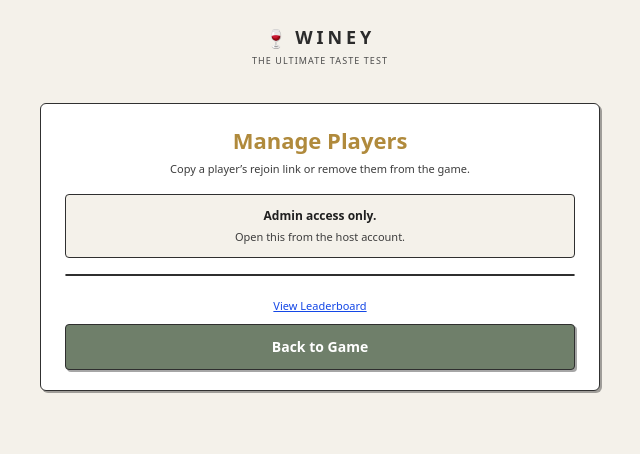
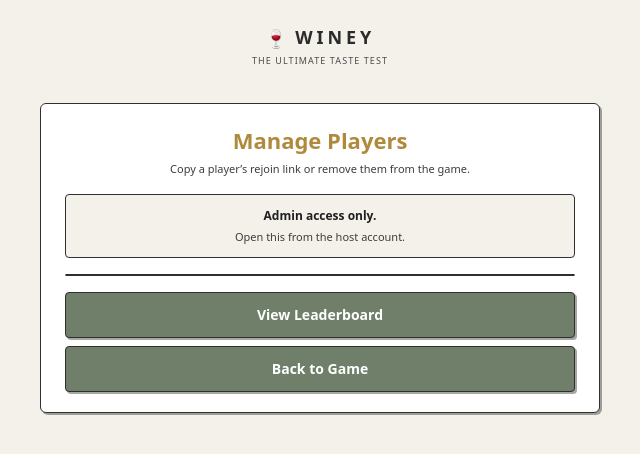
Before and after one commit to maximkali/Winey-Windsurf, a Next.js app: page /game/manage-players in a window 1280 px wide. Shown: the top 454 px of the page, without its empty margins (320-960 px from the left). Built offline with nearby package versions, Linux system fonts and the light colour scheme.

Commit message:
Make View Leaderboard a green button

```diff
--- a/src/app/game/gambit/page.tsx
+++ b/src/app/game/gambit/page.tsx
@@ -400,14 +400,13 @@ export default function GambitPage() {
                 </Link>
               ) : null}
               {data?.isHost ? <div className="mt-2" /> : null}
-              <Link
-                href={
-                  qs ? `/game/leaderboard?${qs}` : '/game/leaderboard'
-                }
-                className="text-[11px] text-blue-700 underline"
+              <Button
+                variant="outline"
+                className="w-full py-3"
+                onClick={() => router.push(qs ? `/game/leaderboard?${qs}` : '/game/leaderboard')}
               >
                 View Leaderboard
-              </Link>
+              </Button>
             </div>
           </WineyCard>
         </div>
--- a/src/app/game/manage-players/page.tsx
+++ b/src/app/game/manage-players/page.tsx
@@ -298,21 +298,23 @@ export default function ManagePlayersPage() {
               })}
             </div>
 
-            <div className="mt-4 text-center">
-              <Link
-                href={
-                  fromHref
+            <div className="mt-4">
+              <Button
+                variant="outline"
+                className="w-full py-3"
+                onClick={() => {
+                  const href = fromHref
                     ? qs
                       ? `/game/leaderboard?${qs}&from=${encodeURIComponent(fromHref)}`
                       : `/game/leaderboard?from=${encodeURIComponent(fromHref)}`
                     : qs
                       ? `/game/leaderboard?${qs}`
-                      : '/game/leaderboard'
-                }
-                className="text-[11px] text-blue-700 underline"
+                      : '/game/leaderboard';
+                  router.push(href);
+                }}
               >
                 View Leaderboard
-              </Link>
+              </Button>
             </div>
 
             <div className="mt-2">
--- a/src/app/game/round/[id]/page.tsx
+++ b/src/app/game/round/[id]/page.tsx
@@ -449,16 +449,18 @@ export default function RoundPage() {
             </div>
 
             <div className="mt-3 text-center">
-              <Link
-                href={
-                  qs
+              <Button
+                variant="outline"
+                className="w-full py-3"
+                onClick={() => {
+                  const href = qs
                     ? `/game/leaderboard?${qs}&from=${encodeURIComponent(`/game/round/${roundId}?${qs}`)}`
-                    : `/game/leaderboard?from=${encodeURIComponent(`/game/round/${roundId}`)}`
-                }
-                className="text-[11px] text-blue-700 underline"
+                    : `/game/leaderboard?from=${encodeURIComponent(`/game/round/${roundId}`)}`;
+                  router.push(href);
+                }}
               >
                 View Leaderboard
-              </Link>
+              </Button>
               {data?.isHost ? (
                 <div className="mt-2">
                   <Link
```
